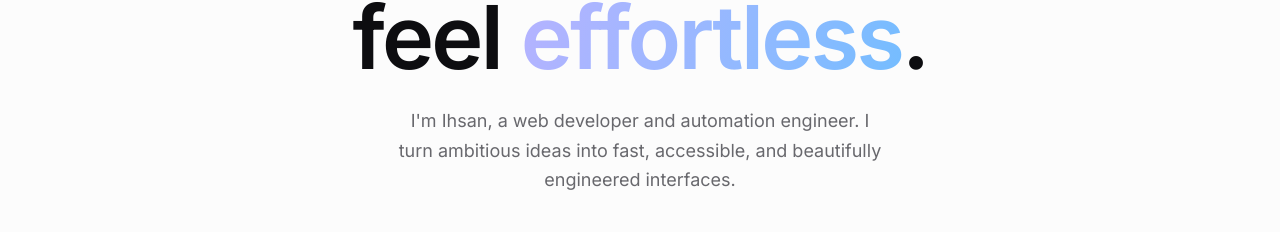
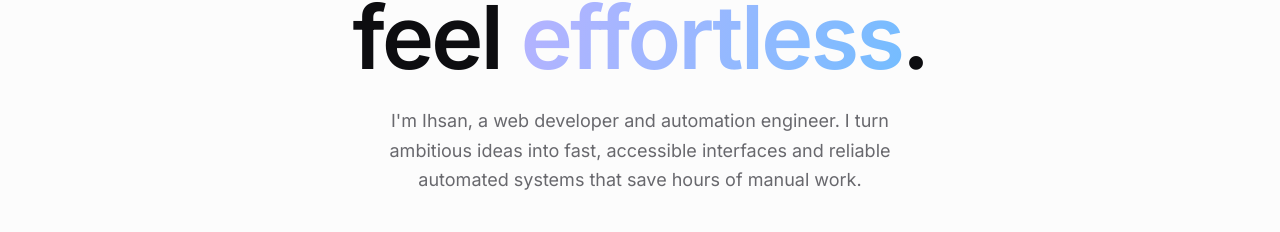
Before and after one commit to ihsanhadhrami/web-portfolio, a React (Vite) app: page / in a window 1280 px wide. Shown: the part 525-757 px from the top of the page. Built offline with nearby package versions, Linux system fonts and the light colour scheme; no server answers.

Commit message:
Update hero copy to reflect both web dev and automation work

```diff
--- a/src/components/sections/hero.tsx
+++ b/src/components/sections/hero.tsx
@@ -49,8 +49,8 @@ export function Hero() {
             className="mt-6 max-w-xl text-pretty text-base leading-relaxed text-muted-foreground sm:text-lg"
           >
             I'm {SITE.name.split(' ')[0]}, a web developer and automation
-            engineer. I turn ambitious ideas into fast, accessible, and
-            beautifully engineered interfaces.
+            engineer. I turn ambitious ideas into fast, accessible interfaces
+            and reliable automated systems that save hours of manual work.
           </motion.p>
 
           <motion.div
```
